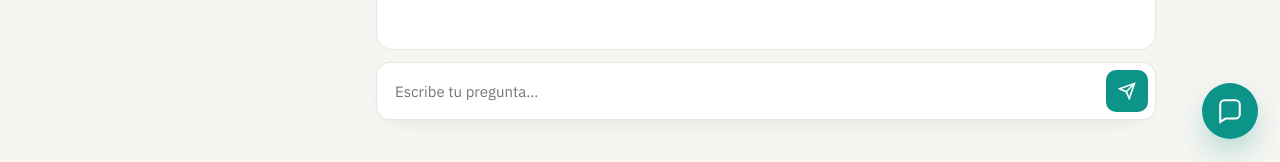
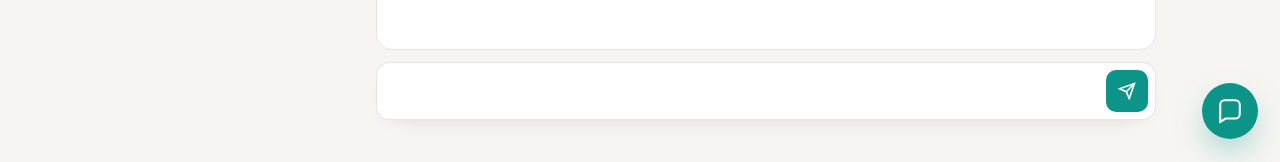
Before and after one commit to Jose27luis/Busca-YA, an Angular app in the folder frontend-angular/: page /chat in a window 1280 px wide. Shown: the part 639-801 px from the top of the page. Built offline with nearby package versions, Linux system fonts and the light colour scheme.

Commit message:
fix: quitar placeholder del input del chatbot

```diff
--- a/frontend-angular/src/app/features/chat/chat.html
+++ b/frontend-angular/src/app/features/chat/chat.html
@@ -48,7 +48,7 @@
   </div>
 
   <form class="barra-busqueda chat-entrada" (submit)="$event.preventDefault(); enviar()">
-    <input [value]="entrada()" (input)="entrada.set($any($event.target).value)" placeholder="Escribe tu pregunta…" />
+    <input [value]="entrada()" (input)="entrada.set($any($event.target).value)" />
     <button type="submit" class="enviar-btn" aria-label="Enviar"><svg width="18" height="18" viewBox="0 0 24 24" fill="none" stroke="currentColor" stroke-width="2.2"><path d="M22 2 11 13"/><path d="M22 2 15 22l-4-9-9-4z"/></svg></button>
   </form>
 </div>
```
